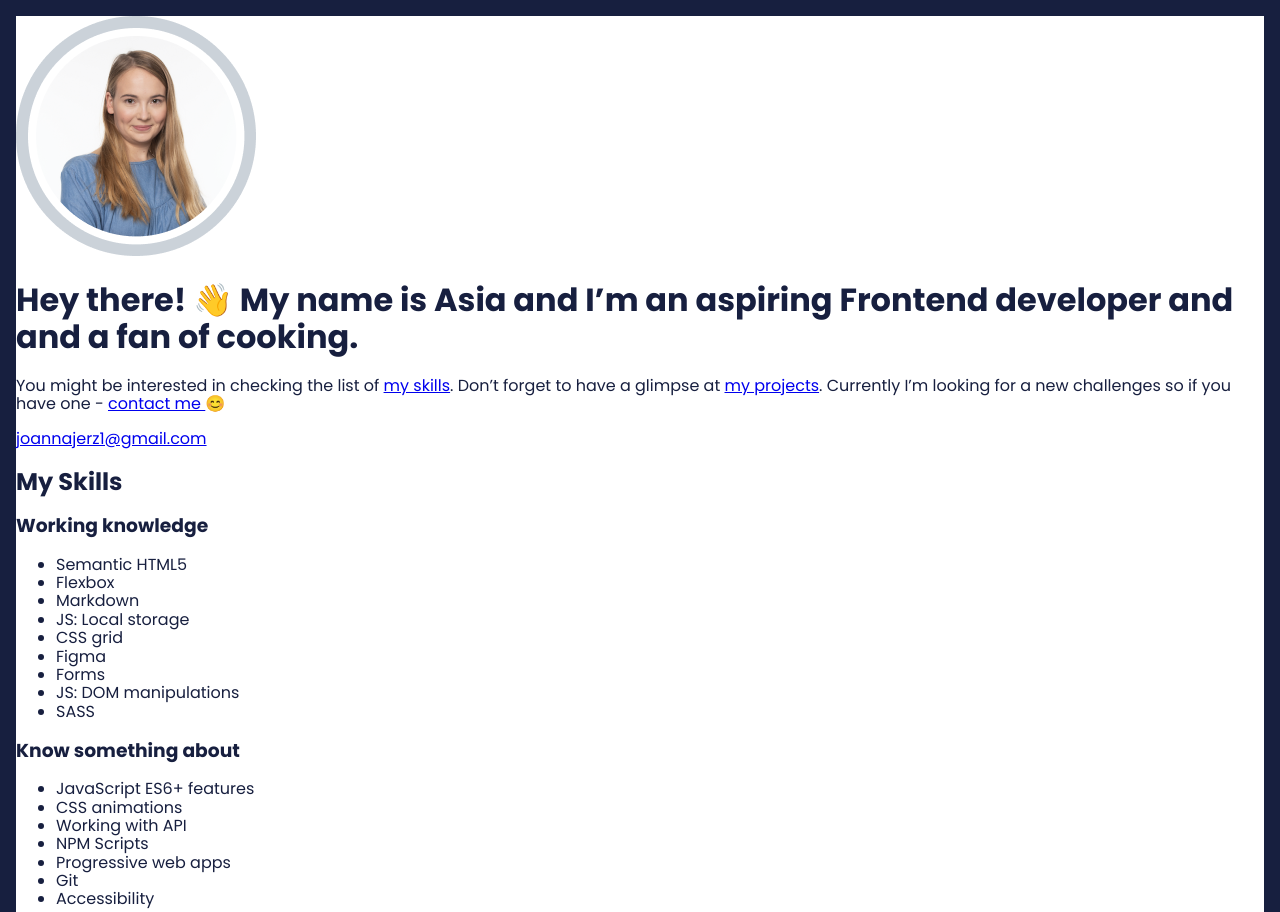
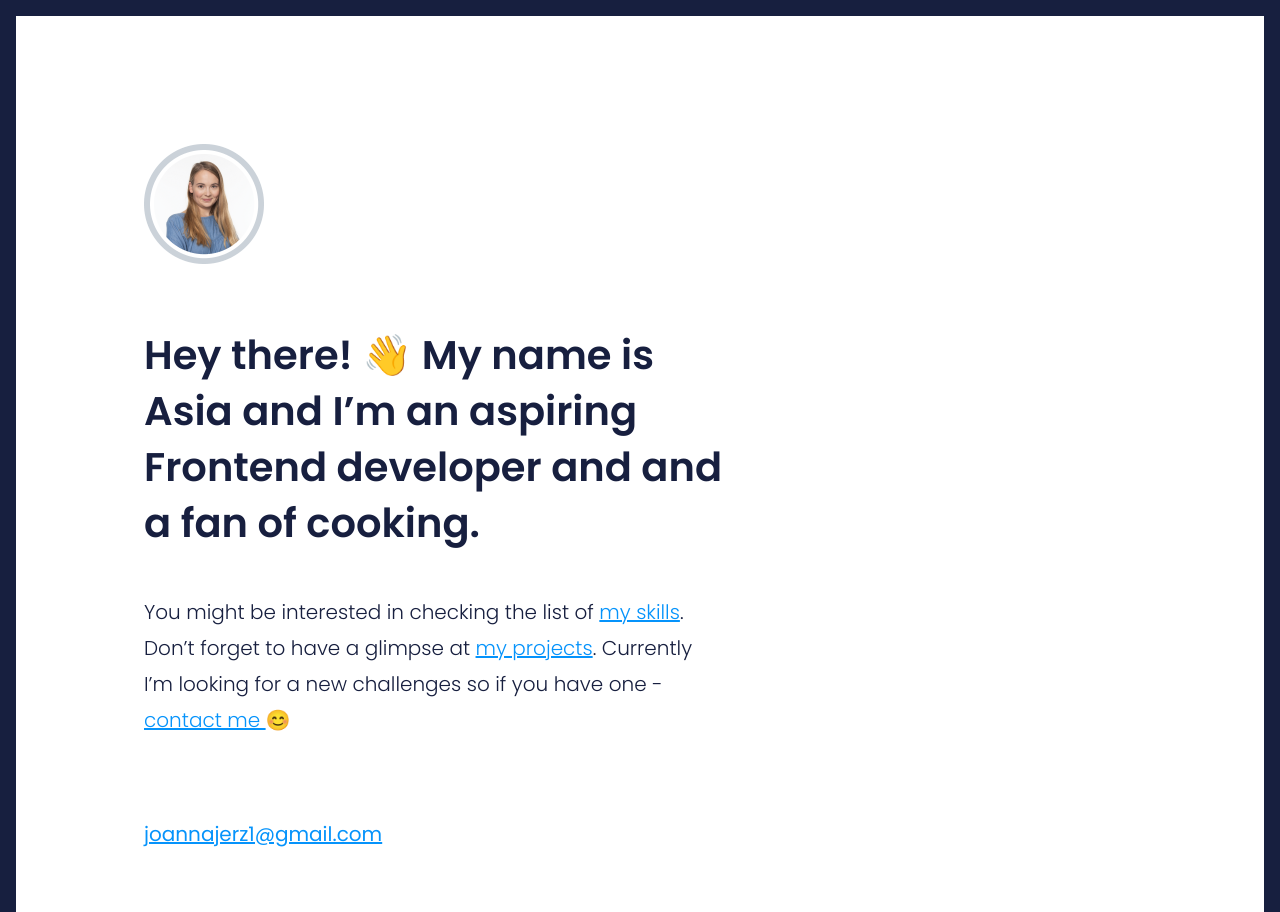
Before and after one commit to joannajerz/portfolio, a website built with webpack: page src/content/index.html in a window 1280 px wide. Shown: the top 912 px of the page. Built offline with nearby package versions, Linux system fonts and the light colour scheme; files whose address does not match are found by name.

Commit message:
feat: about css

```diff
--- a/src/scss/_variables.scss
+++ b/src/scss/_variables.scss
@@ -1,3 +1,4 @@
 $violet: #000;
 $yellow: black;
 $big-stone: #171F3F;
+$azure-radiance: #0593FB;
--- a/src/scss/main.scss
+++ b/src/scss/main.scss
@@ -18,7 +18,39 @@ body {
   font-family: 'Poppins';
   border:16px solid $big-stone;
 }
+.about{
+  padding-left: 128px;
+  padding-right: 538px;
+  padding-top: 128px;
+  padding-bottom: 200px;
+ &-photo{
+   width: 120px;
+  height: 120px;
+ }&-position{
+   padding-top: 32px;
+  font-style: normal;
+  font-weight: 600;
+  font-size: 40px;
+  line-height: 56px;
+  padding-bottom: 16px;
+ }&-description{
+  font-style: normal;
+  font-weight: 300;
+  font-size: 20px;
+  line-height: 36px;
+  padding-bottom: 60px;
+ }&-navigation{
+  text-decoration-line: underline;
+  color: $azure-radiance;
+ }&-email{
+  font-style: normal;
+  font-weight: 500;
+  font-size: 20px;
+  line-height: 32px;
+  color: $azure-radiance;
+ }
 
+}
 .list{
   display:block;
   list-style-type: none;
```
Also changed, not shown: dist/css/main.css, 1 other file.
